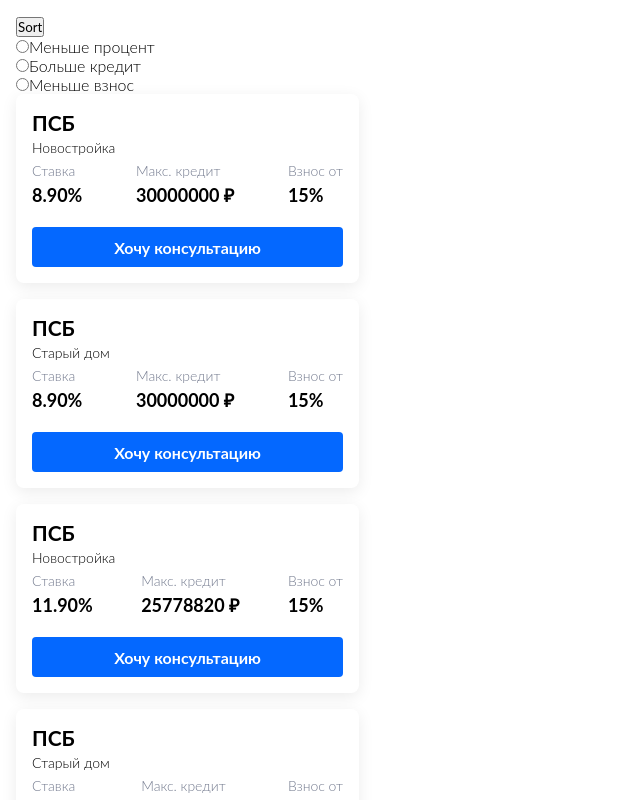
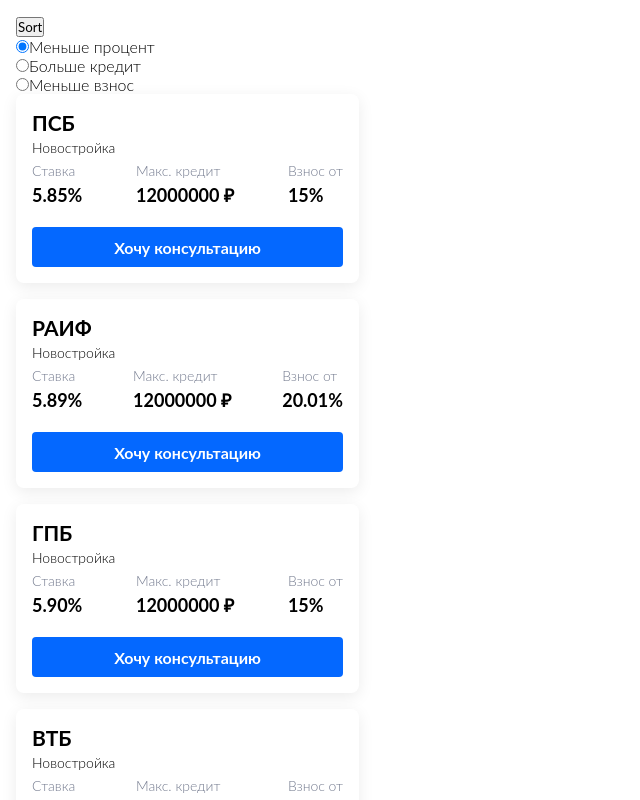
Before and after one commit to JetAMC/react-bank, a React (Create React App) app: page / in a window 1280 px wide. Both pictures are taken after a click on the button "Sort". Shown: the top 800 px of the page, without its empty margins (0-640 px from the left). Built offline with nearby package versions, Linux system fonts and the light colour scheme.

Commit message:
added corrections

```diff
--- a/src/components/AllOffers.js
+++ b/src/components/AllOffers.js
@@ -3,31 +3,24 @@
 import SingleOffer from './SingleOffer'
 import SortOffers from './SortOffers'
 
+const comparators = {
+    percent: (a, b) => a.rate < b.rate ? -1 : 1,
+    credit: (a, b) => a.maxAmount > b.maxAmount ? -1 : 1,
+    firstPayment: (a, b) => a.minInitialPayment < b.minInitialPayment ? -1 : 1,
+};
 
 function AllOffers(props) {
-    const sortedArr = [...offers.offers];
-    // sortedArr.sort((a, b) => {
-    //     // console.log(a.maxAmount);
-    //     return a.rate < b.rate ? -1 : 1;
-    // });
-    // pri klike na input, pokazatj kakoj input kliknut
-    // veshaem oncahge odinakovij u vseh + handlchange funkcija, prinimet event i tam, budet value
+    // console.log(sortedArr)
+    // https://ru.reactjs.org/docs/lifting-state-up.html
+    // dokumentacija react perepisana na hukah
 
-    // https://ru.reactjs.org/docs/lifting-state-up.html
-
-    // v zavisimoti ot tipa sort delatj sortirovku
-
-    const [sort, setSort] = useState(null);
-
-    function rateSort() {
-        setSort(sortedArr.sort((a, b) => a.rate < b.rate ? -1 : 1));
-    }
-
-    // sortedArr.sort((a, b) => a.rate < b.rate ? -1 : 1)
+    const [sort, setSort] = useState('percent');
+    const sortedArr = [...offers.offers].sort(comparators[sort]);
+    // console.log(sortedArr);
 
     return(
         <div className="all-offers">
-            <SortOffers sort={sort} rateSort={rateSort} />
+            <SortOffers sort={sort} rateSort={setSort} />
             {sortedArr.map(offer => {
                 return <SingleOffer offer={offer} open={props.open} />
             })}
--- /dev/null
+++ b/src/components/Features.js
@@ -0,0 +1,18 @@
+import React from 'react'
+
+const featureObj = {
+    'VTB-ONLINE': 'Онлайн одобрение недвижимости',
+    'MATERNITY_CAPITAL': 'Материнский капитал',
+    'VTB-PAYMENT': 'Платить удобно',
+    'PAYROLL_RATE': 'Ставка для зарплатного клиента',
+    'MORTGAGED_PROPERTY': 'Ипотека залогового жилья'
+}
+
+function Features({offer}) {
+    console.log(offer.features);
+    return (
+        <div>{featureObj[offer.features]}</div>
+    )
+}
+
+export default Features
--- a/src/components/SingleOffer.js
+++ b/src/components/SingleOffer.js
@@ -1,5 +1,6 @@
 import React from 'react'
 import '../index.css'
+import Features from './Features'
 
 const bankObj = {
     'bank-psb': 'ПСБ',
@@ -23,6 +24,7 @@
                     <h3>{bankObj[offer.bankId]}</h3>
                     <span>{product}</span>
                 </div>
+                <div className="offer-features"><Features offer={offer}/></div>
                 <div className="offer-rates">
                     <div>
                         <span>Ставка</span>
--- a/src/components/SortOffers.js
+++ b/src/components/SortOffers.js
@@ -1,13 +1,9 @@
 import React, { useState } from 'react'
 
-function SortOffers({rateSort}) {
+function SortOffers({sort, rateSort}) {
     const [close, setClose] = useState(false);
-
     function handleClick(event) {
-        console.log(event.target.value);
-        if (event.target.value === 'percent') {
-            rateSort();
-        }
+        rateSort(event.target.value);
     }
 
 
@@ -17,13 +13,13 @@
             {close &&
                 <div className="startSort">
                     <label>
-                        <input type="radio" onChange={handleClick} name="sortOffer" value="percent" />Меньше процент
+                        <input type="radio" onChange={handleClick} checked={sort === 'percent'} name="sortOffer" value="percent" />Меньше процент
                     </label>
                     <label>
-                        <input type="radio" onChange={handleClick} name="sortOffer" value="credit" />Больше кредит
+                        <input type="radio" onChange={handleClick} checked={sort === 'credit'} name="sortOffer" value="credit" />Больше кредит
                     </label>
                     <label>
-                        <input type="radio" onChange={handleClick} name="sortOffer" value="firstPayment" />Меньше взнос
+                        <input type="radio" onChange={handleClick} checked={sort === 'firstPayment'} name="sortOffer" value="firstPayment" />Меньше взнос
                     </label>
                 </div>
             }
@@ -32,3 +28,5 @@
 }
 
 export default SortOffers
+
+// https://prod.liveshare.vsengsaas.visualstudio.com/join?604F2BF9BBD2C4A2A6B5334804F584278C4F
--- a/src/index.css
+++ b/src/index.css
@@ -106,7 +106,6 @@
   width: 100%;
   height: 100%;
   position: fixed;
-  border: 1px solid #000;
   top: 0;
 }
 
```
